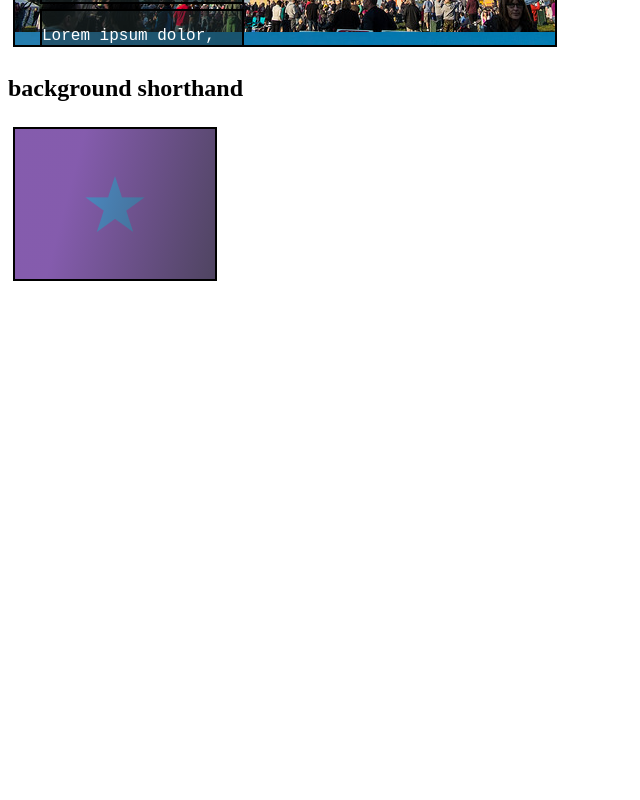
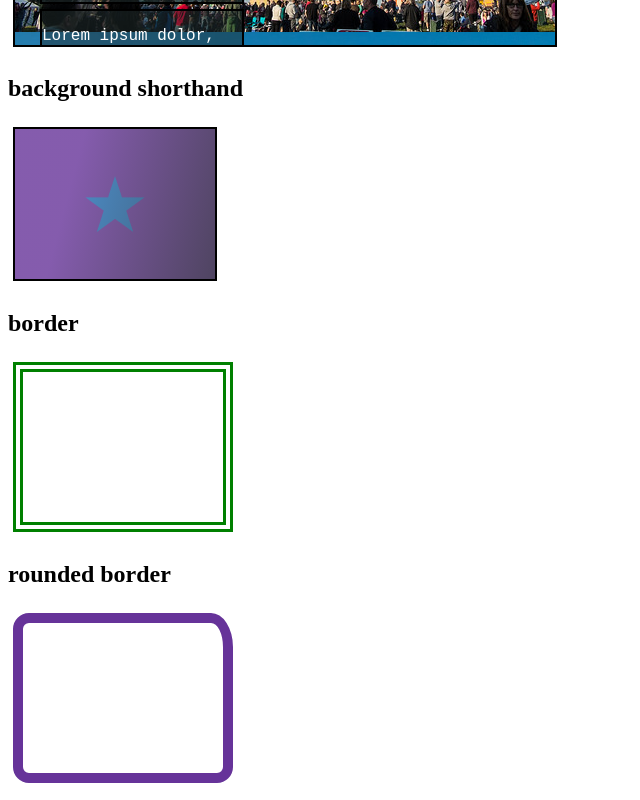
Before and after one commit to viccg93/css_tutorial, a plain HTML site: page building_blocks/background_borders.html in a window 1280 px wide. Shown: the part 2839-3639 px from the top of the page, without its empty margins (0-640 px from the left). Before the commit the page ends 3137 px from the top, so only its background shows below. Drawn offline with Linux system fonts and the light colour scheme.

Commit message:
tasks completados de capitulo backgrounds y borders

```diff
--- a/building_blocks/background_borders.css
+++ b/building_blocks/background_borders.css
@@ -164,6 +164,18 @@
     */
     background:
     linear-gradient(105deg, rgba(255,255,255,.2) 39%, rgba(51,56,57,1) 96%) center center / 400px 200px no-repeat,
-url('./big-star.png') center no-repeat,
+    url('./big-star.png') center no-repeat,
     rebeccapurple;
 }
+
+.wrapper .w {
+    border: 10px double green;
+}
+
+.wrapper .x {
+    border: 10px solid rebeccapurple;
+    /*aplica a todos los border el mismo radius de 1em y este valor aplica tanto a radius horizontal como vertical de cada  esquina*/
+    border-radius: 1em;
+    /*aplica solo a la esquina superior derecha, radius horizontal de 10% y vertical de 30%*/
+    border-top-right-radius: 10% 20%;
+}
--- a/building_blocks/background_borders.html
+++ b/building_blocks/background_borders.html
@@ -113,5 +113,15 @@
     <div class="wrapper">
         <div class="v"></div>
     </div>
+
+    <h2>border</h2>
+    <div class="wrapper">
+        <div class="w"></div>
+    </div>
+
+    <h2>rounded border</h2>
+    <div class="wrapper">
+        <div class="x"></div>
+    </div>
 </body>
 </html>
--- /dev/null
+++ b/building_blocks/backgrounds_borders_tasks.css
@@ -0,0 +1,31 @@
+.wrapper > div{
+    display: inline-block;
+    margin: 5px;
+    width: 400px;
+    height: 200px;
+}
+
+.box-task1 {
+    border: 5px solid black;
+    border-radius: 10px;
+    background: url(balloons.jpg) center center / cover;
+}
+
+.box-task1 h2 {
+    background-color: rgba(0,0,0,0.4);
+    color: white;
+}
+
+.box-task2 {
+    border: 5px solid lightblue;
+    border-top-left-radius: 20px;
+    border-bottom-right-radius: 40px;
+}
+
+.box-task2 h2 {
+    padding: 2% 30%;
+    margin-top: 12%;
+    background-image: url('./star.png'), url('./star.png');
+    background-repeat: no-repeat, repeat-y;
+    background-position: center left, center right;
+}
```
Also changed, not shown: building_blocks/backgrounds_borders_tasks.html (added, +26 -0 lines), 1 other file.
